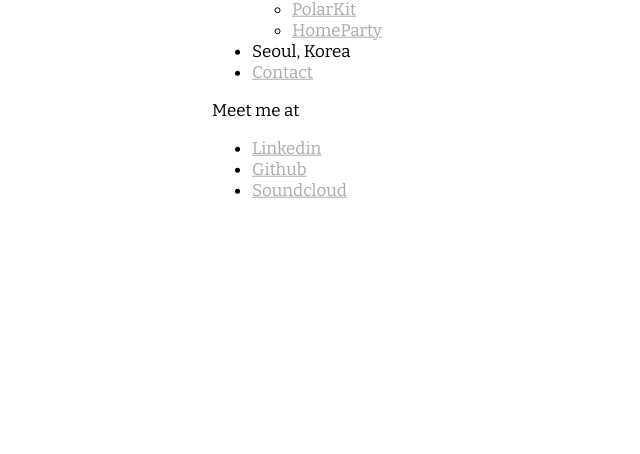
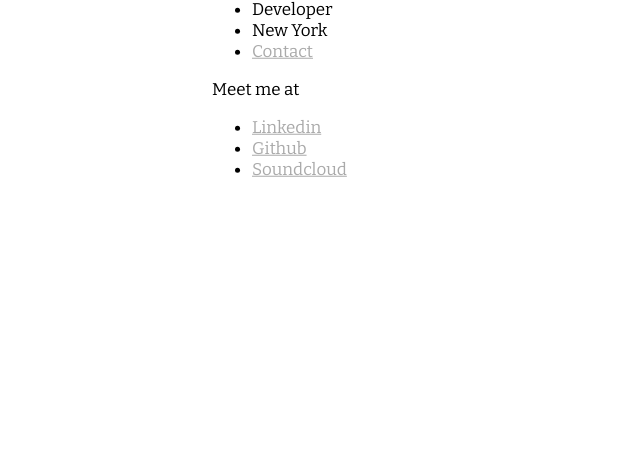
Before and after one commit to alldne/alldne.github.io, a plain HTML site: page index.html in a window 1280 px wide. Shown: the part 346-800 px from the top of the page, without its empty margins (320-960 px from the left). Drawn offline with nearby package versions, Linux system fonts and the light colour scheme.

Commit message:
Update index.html

```diff
--- a/index.html
+++ b/index.html
@@ -15,18 +15,13 @@
   <div class="summary">
     <h1>Jeong Yonguk</h1>
     <ul>
-      <li>Developer
-        <ul>
-          <li><a href="https://github.com/alldne/PolarKit">PolarKit</a></li>
-          <li><a href="https://vimeo.com/159472399">HomeParty</a></li>
-        </ul>
-      </li>
-      <li>Seoul, Korea</li>
+      <li>Developer</li>
+      <li>New York</li>
       <li><a href="mailto:ywj1022@gmail.com">Contact</a></li>
     </ul>
     <p>Meet me at</p>
     <ul>
-      <li><a href="https://www.linkedin.com/pub/yonguk-jeong/69/495/3b1">Linkedin</a></li>
+      <li><a href="https://www.linkedin.com/in/yonguk-jeong-3b149569/">Linkedin</a></li>
       <li><a href="https://github.com/alldne">Github</a></li>
       <li><a href="https://soundcloud.com/yongyong2">Soundcloud</a></li>
     </ul>
```
